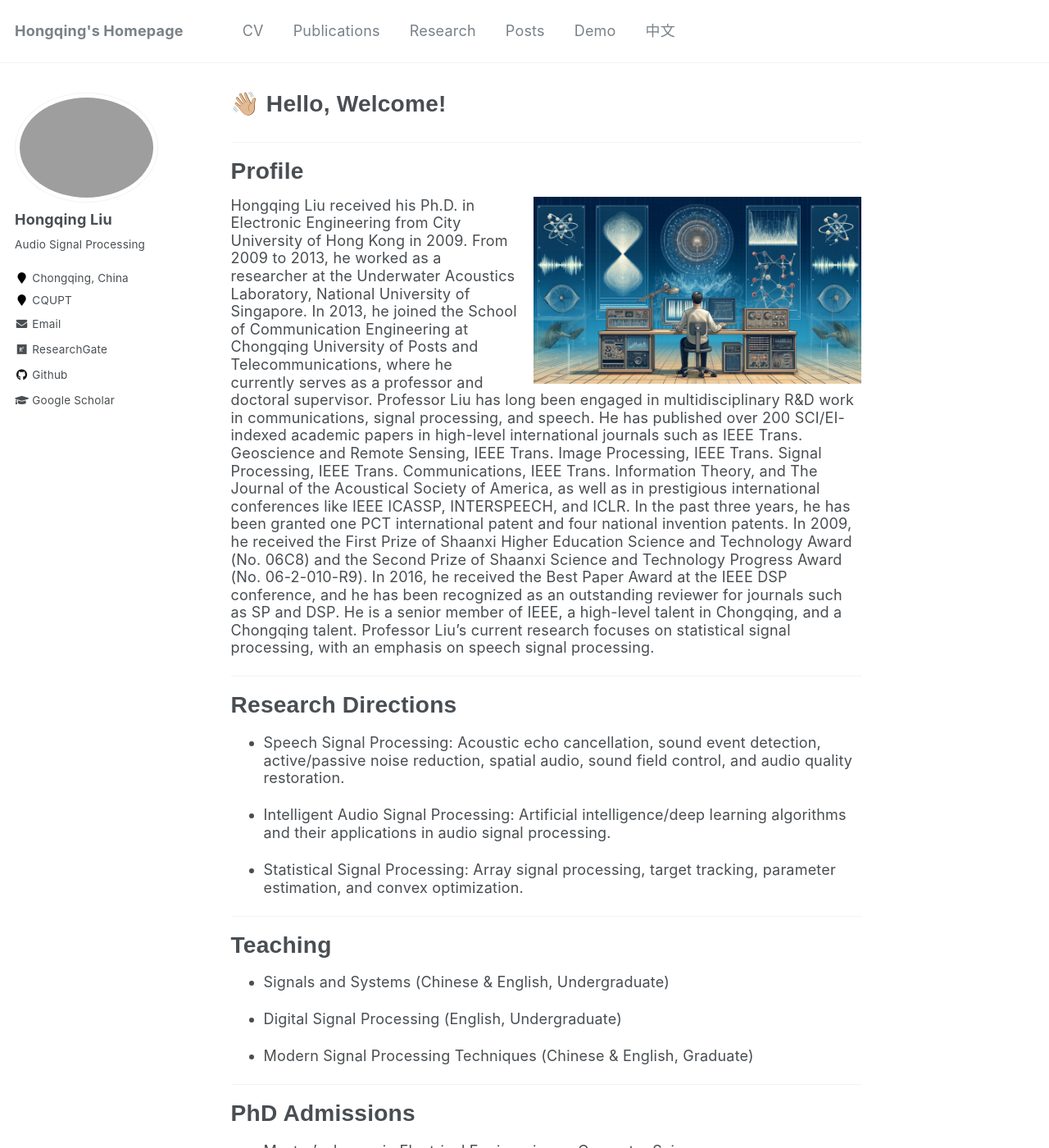
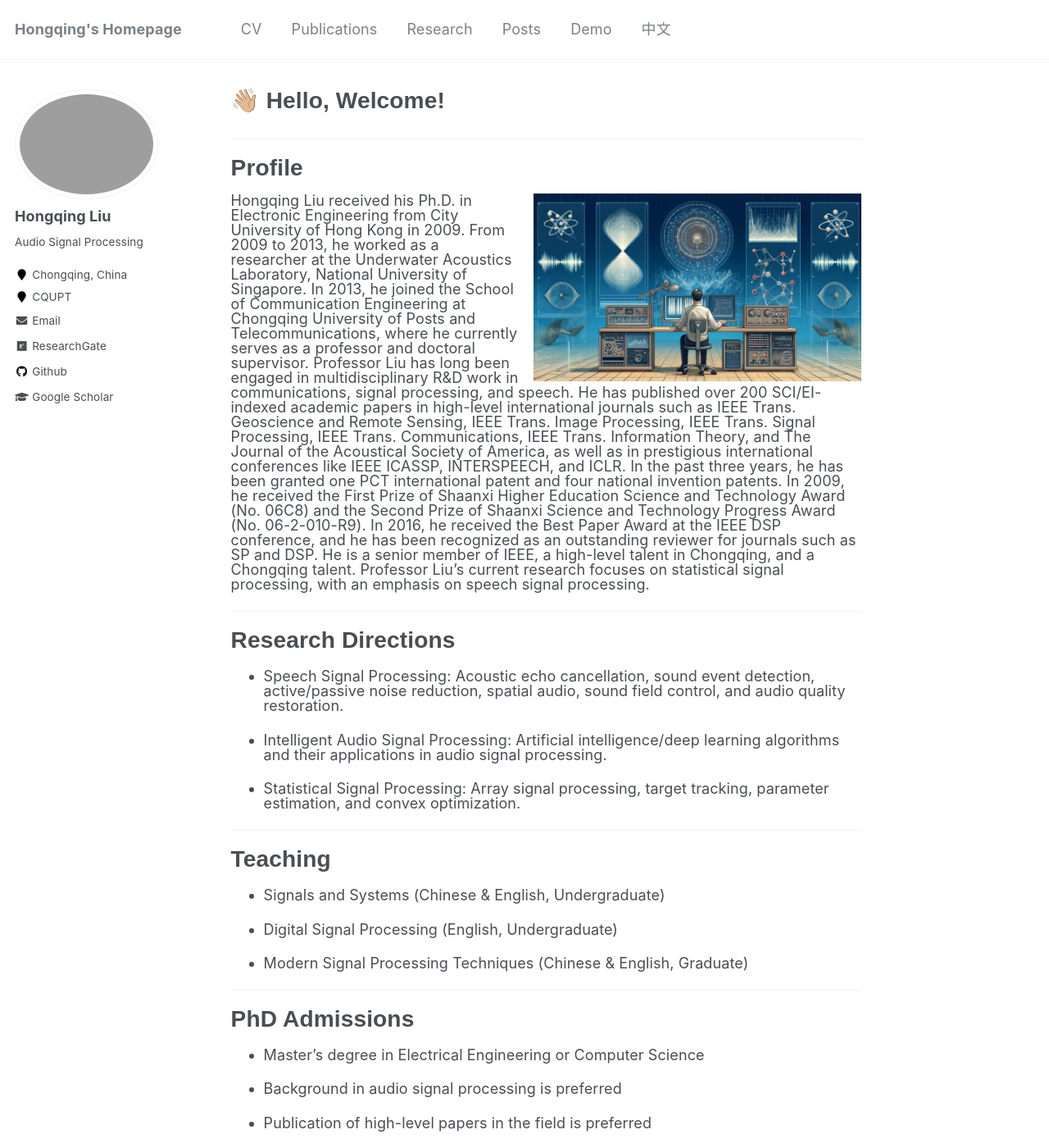
Before and after one commit to hong-qing-liu/english-hong-qing-liu.github.io, a Jekyll site: the page built from _pages/about.md, in a window 1280 px wide and 1400 px high. Shown: the whole window at 82% size. Built offline with Jekyll 4.4.1, drawn with Linux system fonts in a browser that asks for light colours; a script that is not in the unit is left out.

Commit message:
Update _base.scss

```diff
--- a/_sass/_base.scss
+++ b/_sass/_base.scss
@@ -13,8 +13,8 @@ body {
   padding-bottom: 9em;
   color: $text-color;
   font-family: $global-font-family; /*'Times New Roman', Times, serif;*/ /*STKaiti !important;*/ /*$global-font-family;*/  /* "楷体","楷体_GB2312"*/
-  line-height: 1.2;
-  letter-spacing: 0.2px;
+  line-height: 1.0;
+  letter-spacing: 0.1px;
 
   &.overflow--hidden {
     /* when primary navigation is visible, the content in the background won't scroll */
```
